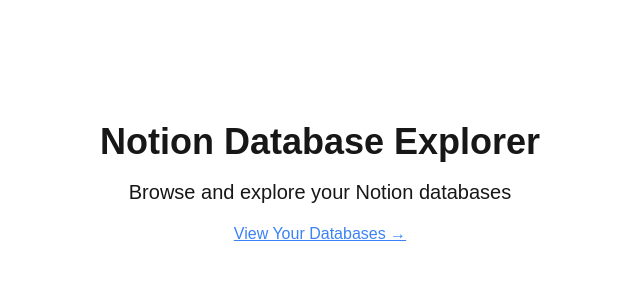
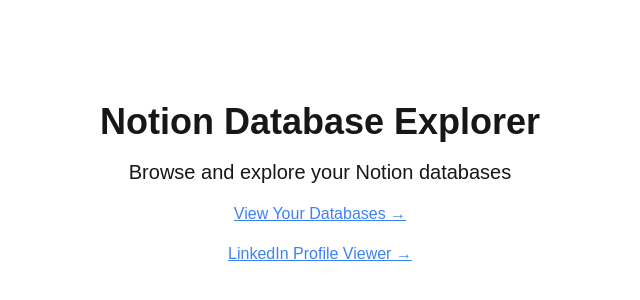
Before and after one commit to jserre/inrich, a Next.js app: page / in a window 1280 px wide. Shown: the part 216-516 px from the top of the page, without its empty margins (320-960 px from the left). Built offline with nearby package versions, Linux system fonts and the light colour scheme.

Commit message:
feat: add LinkedIn profile viewer page and link

```diff
--- /dev/null
+++ b/app/linkedin/page.tsx
@@ -0,0 +1,7 @@
+export default function LinkedInPage() {
+  return (
+    <main className="flex min-h-screen flex-col p-8">
+      <h1 className="text-2xl font-bold mb-4">LinkedIn Profile Viewer</h1>
+    </main>
+  );
+}
--- a/app/page.tsx
+++ b/app/page.tsx
@@ -6,6 +6,8 @@
       <div className="text-center">
         <h1 className="text-4xl font-bold mb-4">Notion Database Explorer</h1>
         <p className="text-xl mb-4">Browse and explore your Notion databases</p>
+        <div className="space-y-4">
+          <div>
             <Link
               href="/databases"
               className="text-blue-500 hover:text-blue-700 underline"
@@ -13,6 +15,16 @@
               View Your Databases →
             </Link>
           </div>
+          <div>
+            <Link
+              href="/linkedin"
+              className="text-blue-500 hover:text-blue-700 underline"
+            >
+              LinkedIn Profile Viewer →
+            </Link>
+          </div>
+        </div>
+      </div>
     </main>
   );
 }
```
Lines whose indentation alone changed are shown as unchanged.
